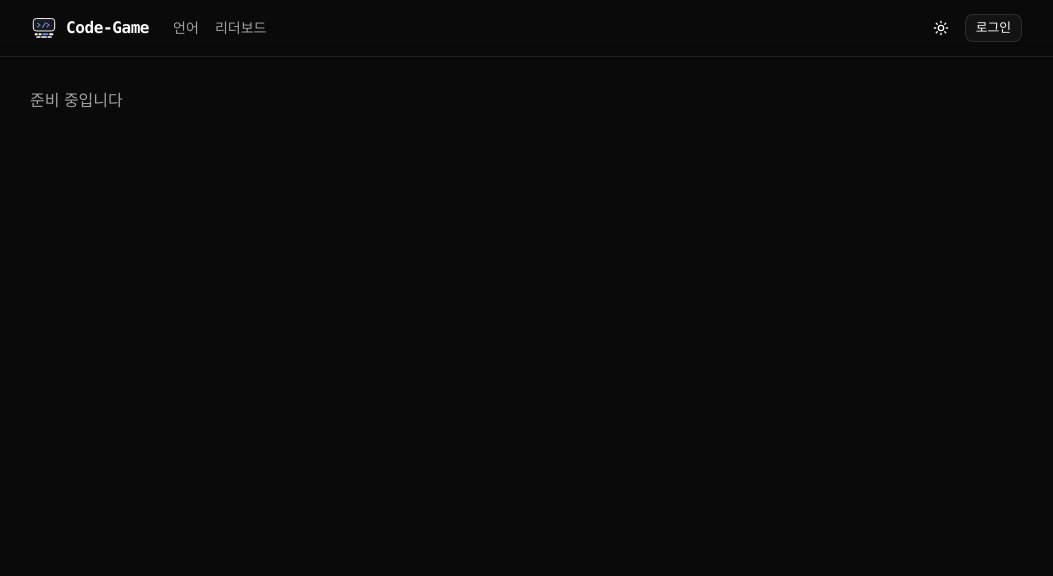
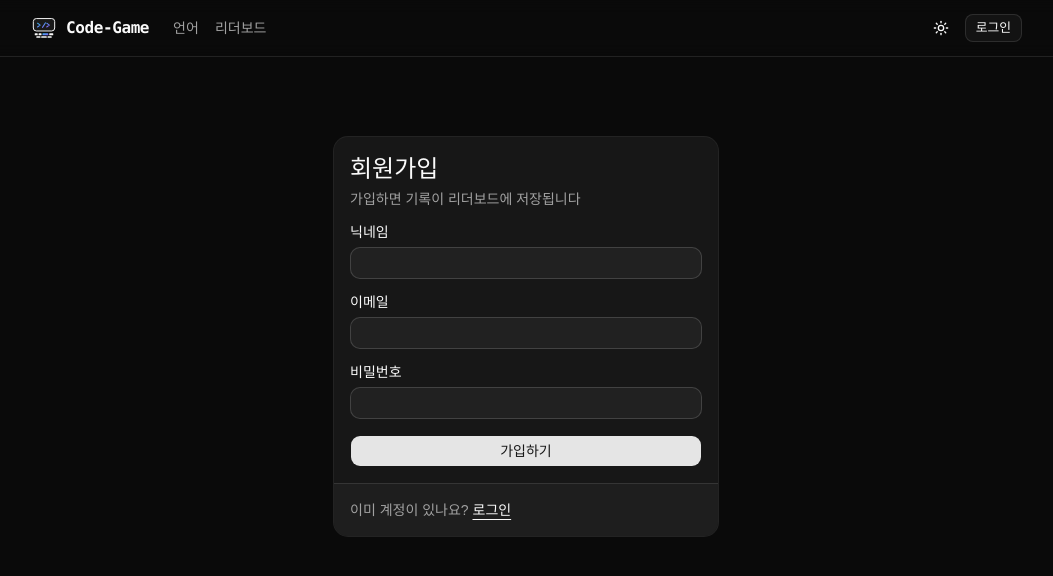
Before and after one commit to gguatit/Code-Game, a React (Vite) app: page /signup in a window 1280 px wide. Shown: the top 576 px of the page, without its empty margins (114-1167 px from the left). Built offline with nearby package versions, Linux system fonts and the light colour scheme; no server answers.

Commit message:
feat: 인증 클라이언트 + 로그인/회원가입 페이지

```diff
--- /dev/null
+++ b/src/app/auth-context.tsx
@@ -0,0 +1,46 @@
+import { createContext, useContext, useEffect, useState } from "react";
+import { api, type SessionUser } from "@/lib/api";
+
+interface AuthContextValue {
+  user: SessionUser | null;
+  loading: boolean;
+  login: (email: string, password: string) => Promise<void>;
+  signup: (email: string, password: string, displayName: string) => Promise<void>;
+  logout: () => Promise<void>;
+}
+
+const AuthContext = createContext<AuthContextValue | null>(null);
+
+export function AuthProvider({ children }: { children: React.ReactNode }) {
+  const [user, setUser] = useState<SessionUser | null>(null);
+  const [loading, setLoading] = useState(true);
+
+  useEffect(() => {
+    api.me().then(setUser).finally(() => setLoading(false));
+  }, []);
+
+  const value: AuthContextValue = {
+    user,
+    loading,
+    login: async (email, password) => {
+      const { user: u } = await api.login(email, password);
+      setUser(u);
+    },
+    signup: async (email, password, displayName) => {
+      const { user: u } = await api.register(email, password, displayName);
+      setUser(u);
+    },
+    logout: async () => {
+      await api.logout();
+      setUser(null);
+    },
+  };
+
+  return <AuthContext value={value}>{children}</AuthContext>;
+}
+
+export function useAuth(): AuthContextValue {
+  const ctx = useContext(AuthContext);
+  if (!ctx) throw new Error("useAuth must be used within AuthProvider");
+  return ctx;
+}
--- a/src/features/auth/LoginPage.tsx
+++ b/src/features/auth/LoginPage.tsx
@@ -1,3 +1,84 @@
+import { useState } from "react";
+import { Link, useNavigate } from "react-router-dom";
+import { Button } from "@/components/ui/button";
+import {
+  Card,
+  CardContent,
+  CardDescription,
+  CardFooter,
+  CardHeader,
+  CardTitle,
+} from "@/components/ui/card";
+import { Input } from "@/components/ui/input";
+import { Label } from "@/components/ui/label";
+import { useAuth } from "@/app/auth-context";
+
 export function LoginPage() {
-  return <div className="text-muted-foreground">준비 중입니다</div>;
+  const { login } = useAuth();
+  const navigate = useNavigate();
+  const [email, setEmail] = useState("");
+  const [password, setPassword] = useState("");
+  const [error, setError] = useState<string | null>(null);
+  const [submitting, setSubmitting] = useState(false);
+
+  async function handleSubmit(e: React.FormEvent) {
+    e.preventDefault();
+    setError(null);
+    setSubmitting(true);
+    try {
+      await login(email, password);
+      navigate("/");
+    } catch (err) {
+      setError(err instanceof Error ? err.message : "로그인에 실패했습니다");
+    } finally {
+      setSubmitting(false);
+    }
+  }
+
+  return (
+    <div className="flex justify-center py-12">
+      <Card className="w-full max-w-sm">
+        <CardHeader>
+          <CardTitle className="text-2xl">로그인</CardTitle>
+          <CardDescription>기록이 리더보드에 저장됩니다</CardDescription>
+        </CardHeader>
+        <CardContent>
+          <form onSubmit={handleSubmit} className="grid gap-4">
+            <div className="grid gap-2">
+              <Label htmlFor="email">이메일</Label>
+              <Input
+                id="email"
+                type="email"
+                required
+                value={email}
+                onChange={(e) => setEmail(e.target.value)}
+              />
+            </div>
+            <div className="grid gap-2">
+              <Label htmlFor="password">비밀번호</Label>
+              <Input
+                id="password"
+                type="password"
+                required
+                value={password}
+                onChange={(e) => setPassword(e.target.value)}
+              />
+            </div>
+            {error && <p className="text-sm text-red-500">{error}</p>}
+            <Button type="submit" disabled={submitting}>
+              로그인
+            </Button>
+          </form>
+        </CardContent>
+        <CardFooter>
+          <p className="text-sm text-muted-foreground">
+            계정이 없나요?{" "}
+            <Link to="/signup" className="text-foreground underline underline-offset-4">
+              회원가입
+            </Link>
+          </p>
+        </CardFooter>
+      </Card>
+    </div>
+  );
 }
--- a/src/features/auth/SignupPage.tsx
+++ b/src/features/auth/SignupPage.tsx
@@ -1,3 +1,97 @@
+import { useState } from "react";
+import { Link, useNavigate } from "react-router-dom";
+import { Button } from "@/components/ui/button";
+import {
+  Card,
+  CardContent,
+  CardDescription,
+  CardFooter,
+  CardHeader,
+  CardTitle,
+} from "@/components/ui/card";
+import { Input } from "@/components/ui/input";
+import { Label } from "@/components/ui/label";
+import { useAuth } from "@/app/auth-context";
+
 export function SignupPage() {
-  return <div className="text-muted-foreground">준비 중입니다</div>;
+  const { signup } = useAuth();
+  const navigate = useNavigate();
+  const [email, setEmail] = useState("");
+  const [password, setPassword] = useState("");
+  const [displayName, setDisplayName] = useState("");
+  const [error, setError] = useState<string | null>(null);
+  const [submitting, setSubmitting] = useState(false);
+
+  async function handleSubmit(e: React.FormEvent) {
+    e.preventDefault();
+    setError(null);
+    setSubmitting(true);
+    try {
+      await signup(email, password, displayName);
+      navigate("/");
+    } catch (err) {
+      setError(err instanceof Error ? err.message : "회원가입에 실패했습니다");
+    } finally {
+      setSubmitting(false);
+    }
+  }
+
+  return (
+    <div className="flex justify-center py-12">
+      <Card className="w-full max-w-sm">
+        <CardHeader>
+          <CardTitle className="text-2xl">회원가입</CardTitle>
+          <CardDescription>가입하면 기록이 리더보드에 저장됩니다</CardDescription>
+        </CardHeader>
+        <CardContent>
+          <form onSubmit={handleSubmit} className="grid gap-4">
+            <div className="grid gap-2">
+              <Label htmlFor="displayName">닉네임</Label>
+              <Input
+                id="displayName"
+                required
+                minLength={2}
+                maxLength={20}
+                value={displayName}
+                onChange={(e) => setDisplayName(e.target.value)}
+              />
+            </div>
+            <div className="grid gap-2">
+              <Label htmlFor="email">이메일</Label>
+              <Input
+                id="email"
+                type="email"
+                required
+                value={email}
+                onChange={(e) => setEmail(e.target.value)}
+              />
+            </div>
+            <div className="grid gap-2">
+              <Label htmlFor="password">비밀번호</Label>
+              <Input
+                id="password"
+                type="password"
+                required
+                minLength={8}
+                value={password}
+                onChange={(e) => setPassword(e.target.value)}
+              />
+            </div>
+            {error && <p className="text-sm text-red-500">{error}</p>}
+            <Button type="submit" disabled={submitting}>
+              가입하기
+            </Button>
+          </form>
+        </CardContent>
+        <CardFooter>
+          <p className="text-sm text-muted-foreground">
+            이미 계정이 있나요?{" "}
+            <Link to="/login" className="text-foreground underline underline-offset-4">
+              로그인
+            </Link>
+          </p>
+        </CardFooter>
+      </Card>
+    </div>
+  );
 }
--- /dev/null
+++ b/src/lib/api.ts
@@ -0,0 +1,53 @@
+export interface SessionUser {
+  id: number;
+  email: string;
+  displayName: string;
+}
+
+async function post(path: string, body?: unknown): Promise<Response> {
+  return fetch(path, {
+    method: "POST",
+    headers: { "Content-Type": "application/json" },
+    body: body ? JSON.stringify(body) : undefined,
+  });
+}
+
+async function data<T>(res: Response): Promise<T> {
+  const json = await res.json().catch(() => ({}));
+  if (!res.ok) throw new Error((json as { error?: string }).error ?? res.statusText);
+  return json as T;
+}
+
+export interface ScoreInput {
+  category: string;
+  language: string;
+  wpm: number;
+  accuracy: number;
+  durationMs: number;
+}
+
+export interface LeaderboardEntry {
+  displayName: string;
+  wpm: number;
+}
+
+export const api = {
+  me: async (): Promise<SessionUser | null> => {
+    const r = await fetch("/api/me");
+    if (!r.ok) return null;
+    return ((await r.json()) as { user: SessionUser }).user;
+  },
+  register: (email: string, password: string, displayName: string) =>
+    post("/api/auth/register", { email, password, displayName }).then((r) =>
+      data<{ user: SessionUser }>(r)
+    ),
+  login: (email: string, password: string) =>
+    post("/api/auth/login", { email, password }).then((r) => data<{ user: SessionUser }>(r)),
+  logout: () => post("/api/auth/logout"),
+  saveScore: (s: ScoreInput) =>
+    post("/api/scores", s).then((r) => data<{ saved: boolean }>(r)),
+  leaderboard: (category: string, language?: string) =>
+    fetch(`/api/leaderboard?category=${category}${language ? `&language=${language}` : ""}`).then(
+      (r) => data<{ entries: LeaderboardEntry[] }>(r)
+    ),
+};
--- a/src/main.tsx
+++ b/src/main.tsx
@@ -3,12 +3,15 @@ import { createRoot } from "react-dom/client";
 import { RouterProvider } from "react-router-dom";
 import "./index.css";
 import { ThemeProvider } from "@/app/theme";
+import { AuthProvider } from "@/app/auth-context";
 import { router } from "@/app/router";
 
 createRoot(document.getElementById("root")!).render(
   <StrictMode>
     <ThemeProvider>
-      <RouterProvider router={router} />
+      <AuthProvider>
+        <RouterProvider router={router} />
+      </AuthProvider>
     </ThemeProvider>
   </StrictMode>
 );
```
